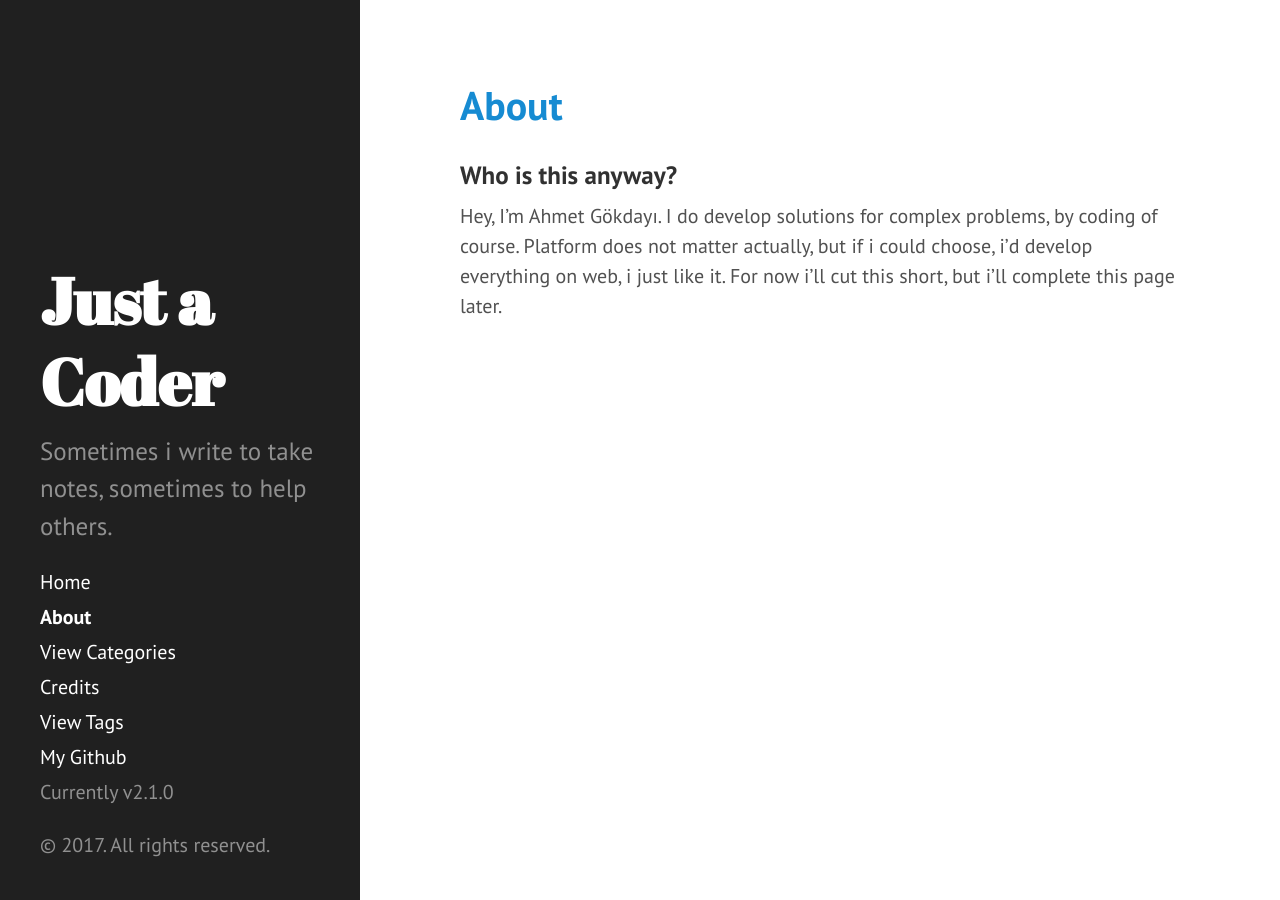
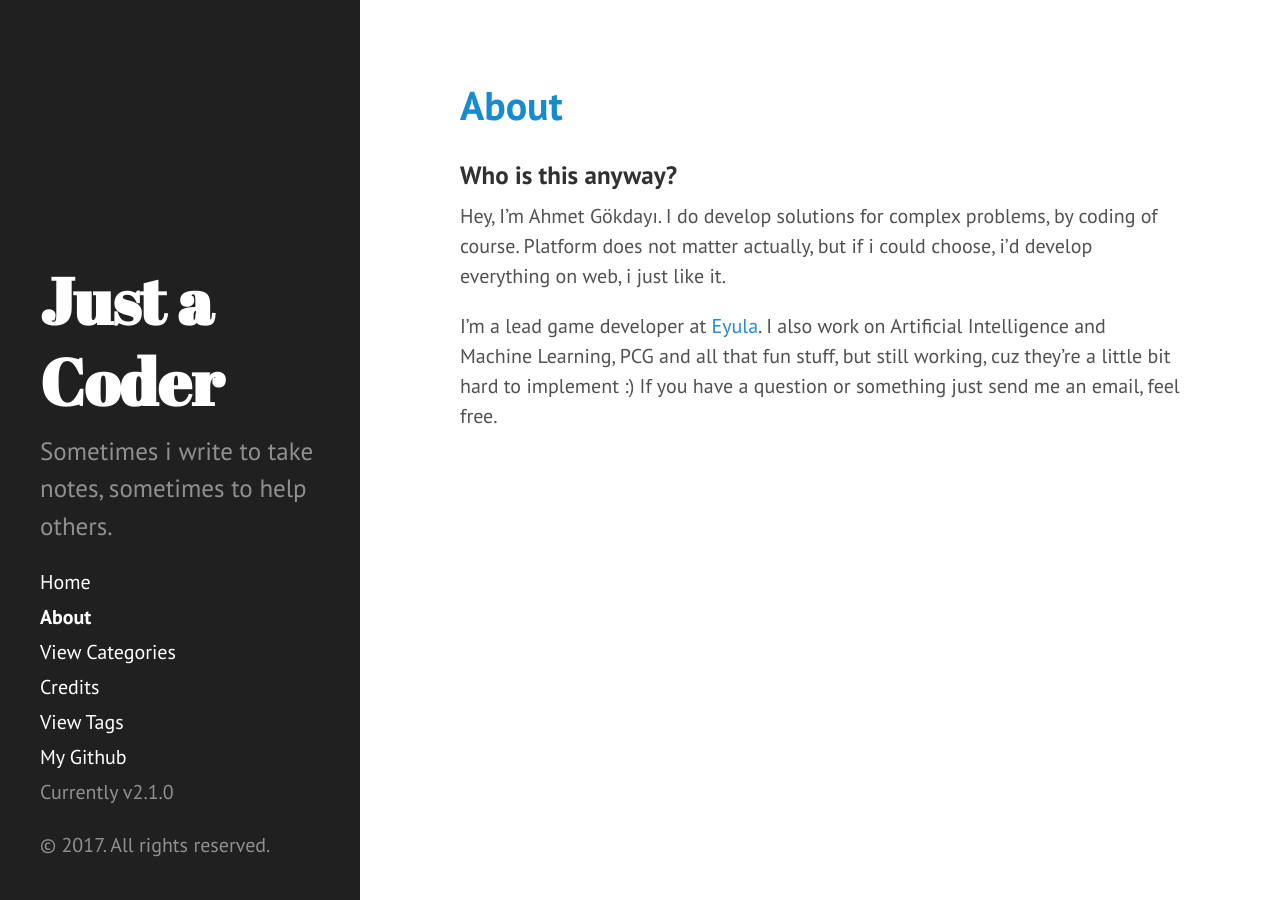
Before and after one commit to daveMad/daveMad.github.io, a Jekyll site: the page built from about.md, in a window 1280 px wide. Built offline with Jekyll 4.4.1, drawn with Linux system fonts in a browser that asks for light colours.

Commit message:
changes on about me

```diff
--- a/about.md
+++ b/about.md
@@ -5,4 +5,6 @@ title: About
 
 ### Who is this anyway?
 
-Hey, I'm Ahmet Gökdayı. I do develop solutions for complex problems, by coding of course. Platform does not matter actually, but if i could choose, i'd develop everything on web, i just like it. For now i'll cut this short, but i'll complete this page later.
+Hey, I'm Ahmet Gökdayı. I do develop solutions for complex problems, by coding of course. Platform does not matter actually, but if i could choose, i'd develop everything on web, i just like it.
+
+I'm a lead game developer at [Eyula](http://eyula.com). I also work on Artificial Intelligence and Machine Learning, PCG and all that fun stuff, but still working, cuz they're a little bit hard to implement :) If you have a question or something just send me an email, feel free.
```
